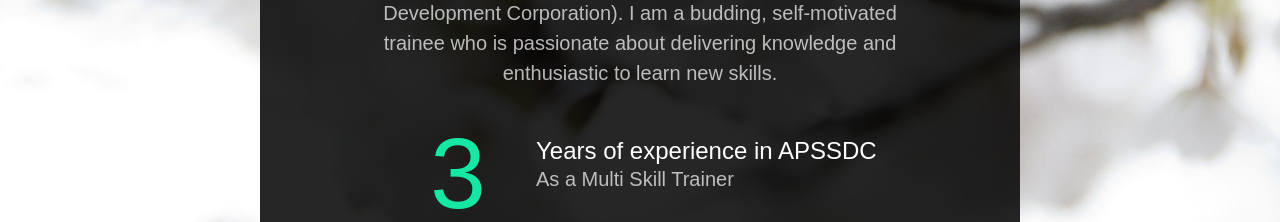
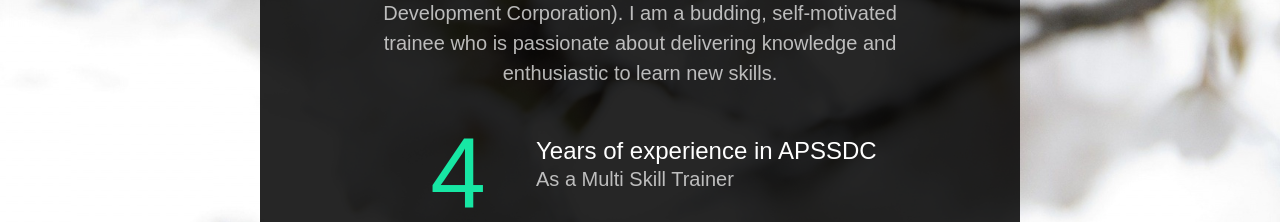
Before and after one commit to GirishaDevara/GirishaDevara.github.io, a plain HTML site: page index.html in a window 1280 px wide. Shown: the part 542-764 px from the top of the page. Drawn offline with Linux system fonts and the light colour scheme; files whose address does not match are found by name.

Commit message:
Experience updated

```diff
--- a/index.html
+++ b/index.html
@@ -83,7 +83,7 @@
 					</div>
 					<div class="row">
 						<div class="col-md-12 fh5co-counter">
-							<div class="fh5co-number fh5co-left">3</div>
+							<div class="fh5co-number fh5co-left">4</div>
 							<div class="fh5co-text">
 								<h3 class="border-bottom">Years of experience in APSSDC</h3>
 								<p>As a Multi Skill Trainer</p>
```
